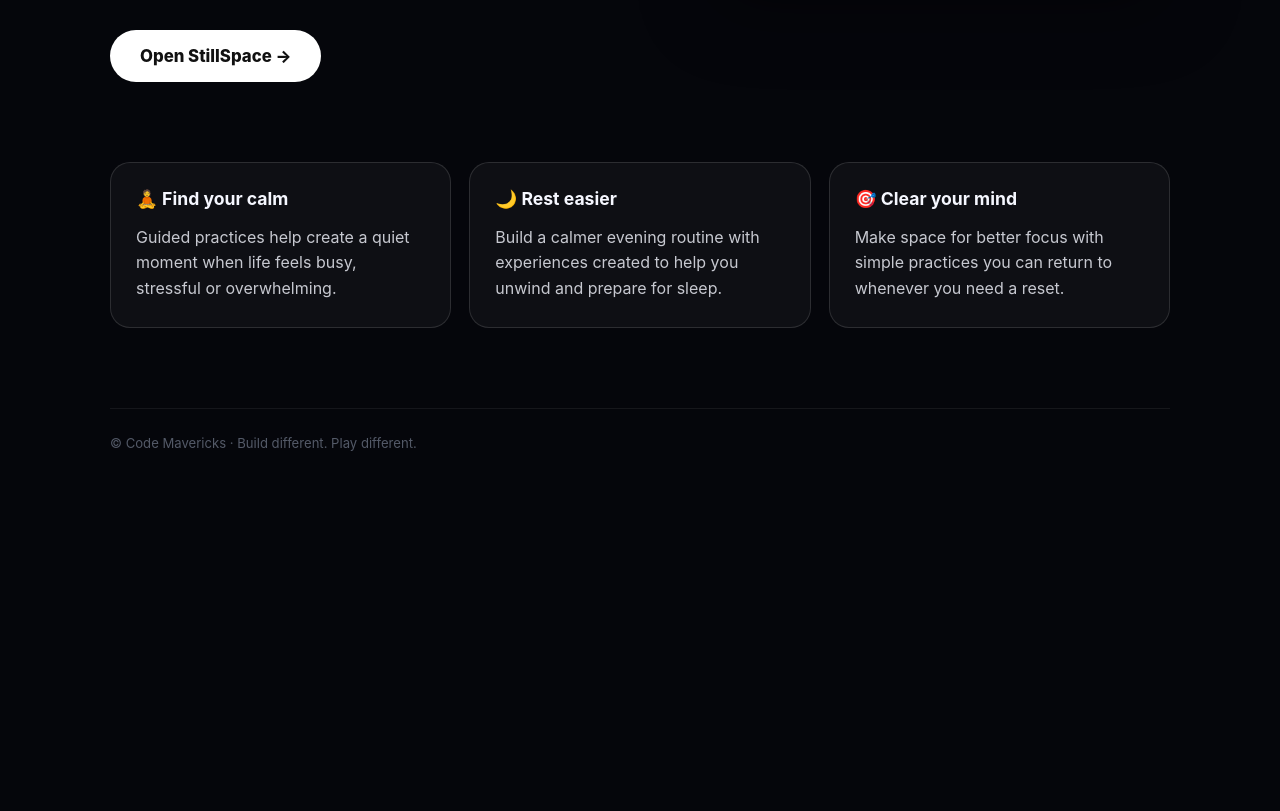
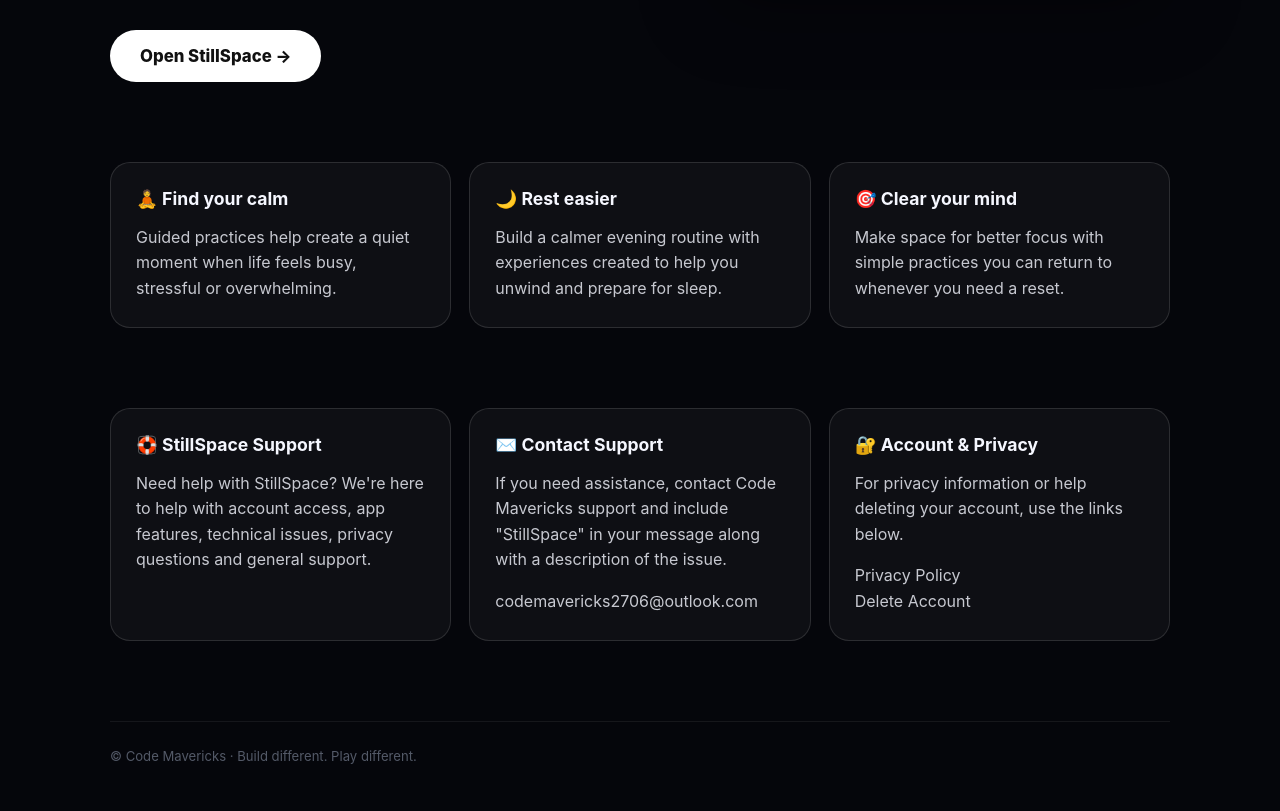
Before and after one commit to g9k9mn24dp-tech/code_mavericks, a website: page public/stillspace.html in a window 1280 px wide. Shown: the part 580-1391 px from the top of the page. Before the commit the page ends 1155 px from the top, so only its background shows below. Drawn offline with Linux system fonts and the light colour scheme.

Commit message:
Add support section to StillSpace HTML
Added a support section with contact information and privacy links.

```diff
--- a/public/stillspace.html
+++ b/public/stillspace.html
@@ -261,6 +261,43 @@
 
     </section>
 
+    <section class="app-details" id="support">
+
+  <article class="detail-card">
+    <h2>🛟 StillSpace Support</h2>
+    <p>
+      Need help with StillSpace? We're here to help with account access,
+      app features, technical issues, privacy questions and general support.
+    </p>
+  </article>
+
+  <article class="detail-card">
+    <h2>✉️ Contact Support</h2>
+    <p>
+      If you need assistance, contact Code Mavericks support and include
+      "StillSpace" in your message along with a description of the issue.
+    </p>
+    <p>
+      <a href="mailto:codemavericks2706@outlook.com">
+        codemavericks2706@outlook.com
+      </a>
+    </p>
+  </article>
+
+  <article class="detail-card">
+    <h2>🔐 Account & Privacy</h2>
+    <p>
+      For privacy information or help deleting your account, use the
+      links below.
+    </p>
+    <p>
+      <a href="/privacy.html">Privacy Policy</a><br>
+      <a href="/delete-account.html">Delete Account</a>
+    </p>
+  </article>
+
+</section>
+
     <footer class="studio-footer">
       © Code Mavericks · Build different. Play different.
     </footer>
```
